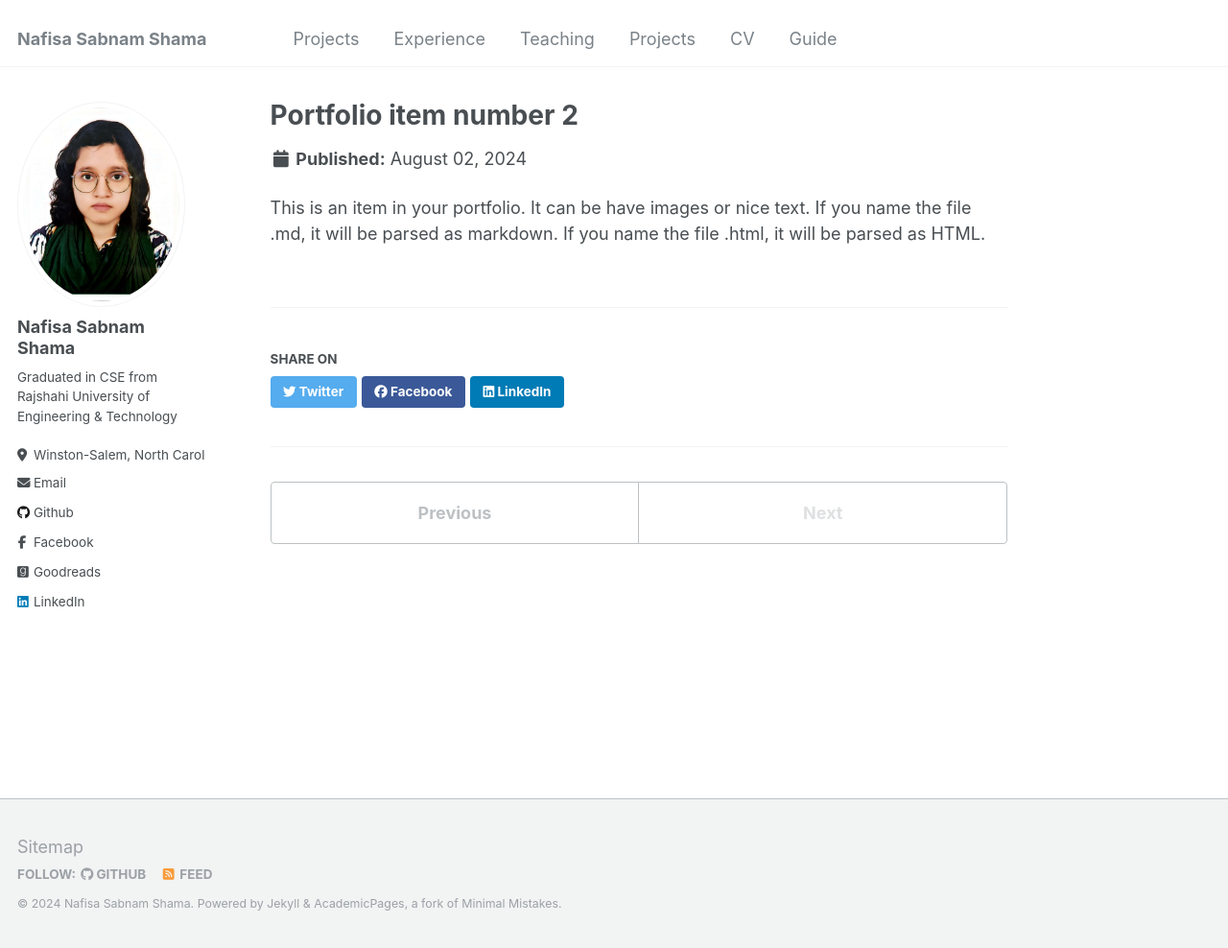
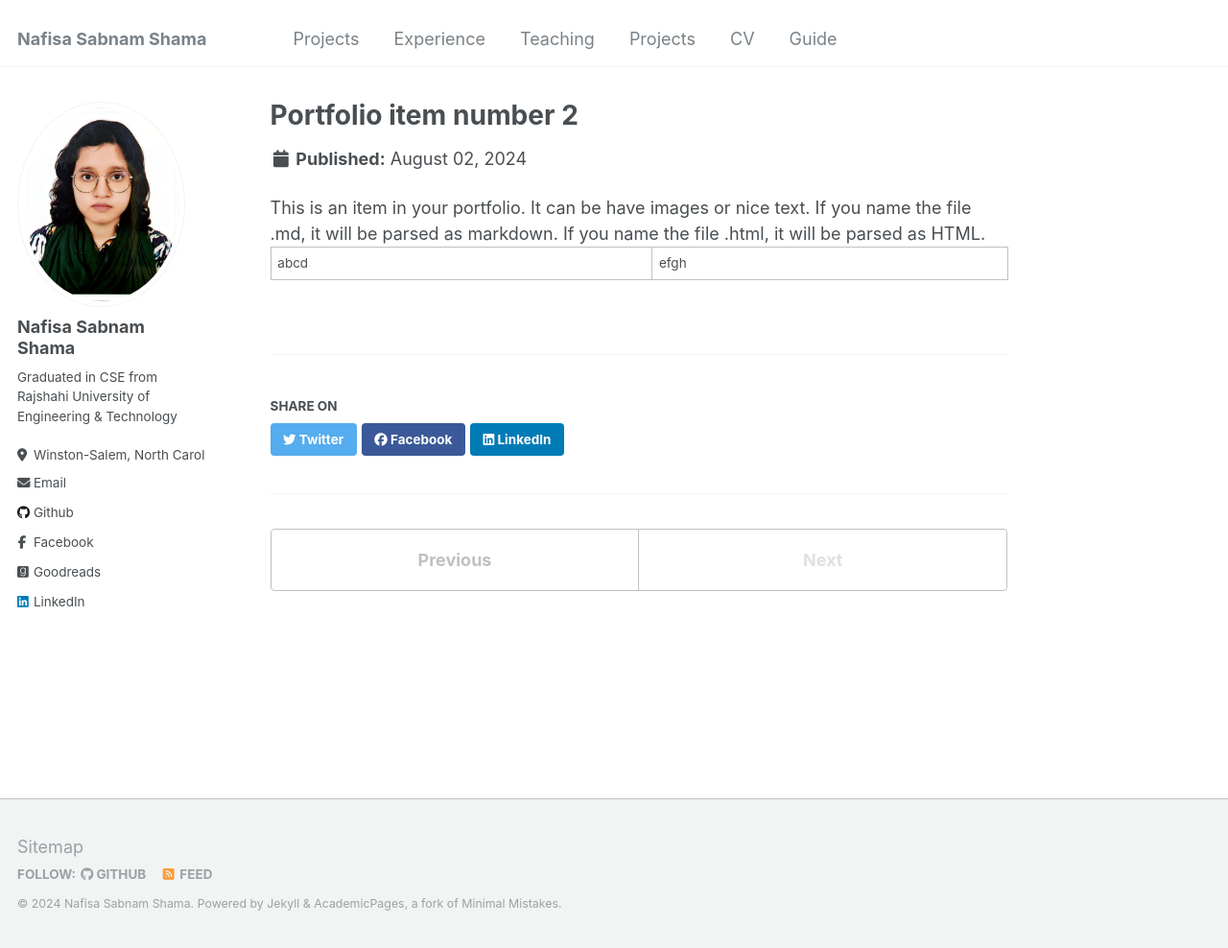
Before and after one commit to nafisa11bd/nafisa11bd.github.io, a Jekyll site: the page built from _portfolio/portfolio-2.html, in a window 1280 px wide and 988 px high. Shown: the whole window at 96% size. Built offline with Jekyll 4.4.1, drawn with Linux system fonts in a browser that asks for light colours.

Commit message:
portfolio updated again

```diff
--- a/_portfolio/portfolio-2.html
+++ b/_portfolio/portfolio-2.html
@@ -4,4 +4,12 @@ excerpt: "Short description of portfolio item number 2 <br/><img src='/images/50
 collection: portfolio
 ---
 
-This is an item in your portfolio. It can be have images or nice text. If you name the file .md, it will be parsed as markdown. If you name the file .html, it will be parsed as HTML.
+This is an item in your portfolio. It can be have images or nice text. If you
+name the file .md, it will be parsed as markdown. If you name the file .html, it
+will be parsed as HTML.
+<table>
+  <tr>
+    <td>abcd</td>
+    <td>efgh</td>
+  </tr>
+</table>
```
